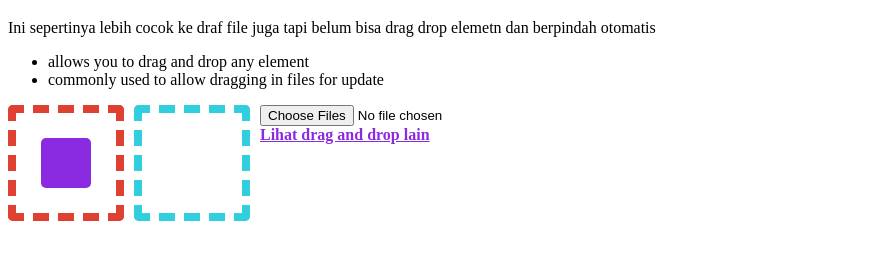
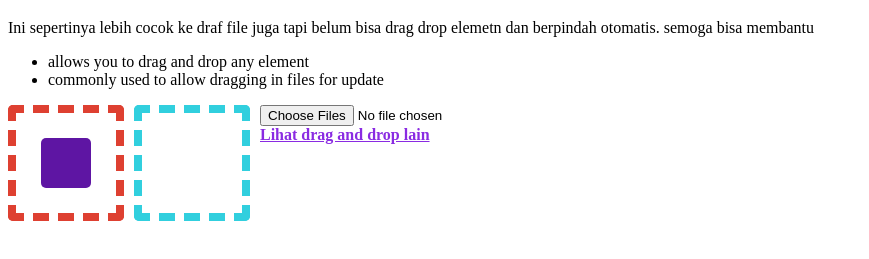
Before and after one commit to atsilfiaalfaths/draganddrop, a plain HTML site: page index.html in a window 1280 px wide. Shown: the part 61-320 px from the top of the page, without its empty margins (0-869 px from the left). Drawn offline with Linux system fonts and the light colour scheme.

Commit message:
update paraghraph

```diff
--- a/index.html
+++ b/index.html
@@ -30,7 +30,7 @@
             width: 50px;
             height: 50px;
             border-radius: 5px;
-            background-color: blueviolet;
+            background-color: rgb(94, 21, 163);
         }
 
         .tombol-1 {
@@ -44,7 +44,7 @@
 <body>
 
     <h1>Drag and drop-zone</h1>
-    <p>Ini sepertinya lebih cocok ke draf file juga tapi belum bisa drag drop elemetn dan berpindah otomatis</p>
+    <p>Ini sepertinya lebih cocok ke draf file juga tapi belum bisa drag drop elemetn dan berpindah otomatis. semoga bisa membantu</p>
     <ul>
         <li>allows you to drag and drop any element</li>
         <li>commonly used to allow dragging in files for update</li>
```
